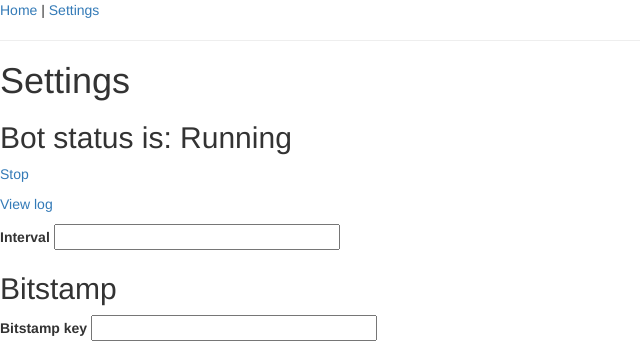
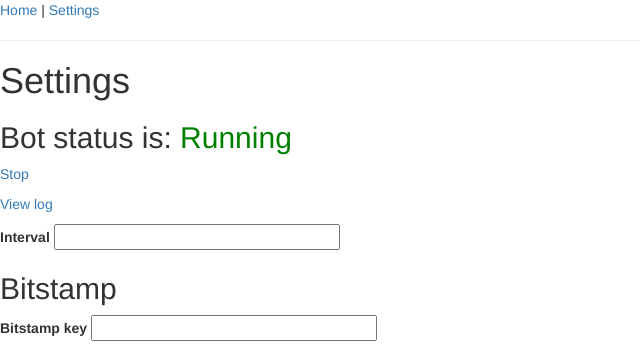
Before and after one commit to hathehuyen/diginetbot, a Flask app: template frontend/templates/settings.html in a window 1280 px wide. Shown: the top 345 px of the page, without its empty margins (0-640 px from the left). Run offline with Flask 2, Linux system fonts and the light colour scheme; the template is opened without the code that fills it: values that come from a table or form of the project are taken from there, most other values are stand-ins (such as "Sample title", 1, 10 or a date in 2020); some libraries are stand-ins or nearby versions.

Commit message:
Status running with green color

```diff
--- a/frontend/templates/settings.html
+++ b/frontend/templates/settings.html
@@ -4,7 +4,8 @@
     <h1>Settings</h1>
     <form action="" method="post">
         {{ form.hidden_tag() }}
-        <h2>Bot status is: {{ bot_status }}</h2>
+        <h2>Bot status is: {% if bot_status == "Running" %}<font color="green">{% endif %}{{ bot_status }}
+        {% if bot_status == "Running" %}</font>{% endif %}</h2>
         {% if bot_status == "Running" %}
         <p><a href="stop?user={{ username }}">Stop</a></p>
         <p><a href="log?user={{ username }}">View log</a></p>
```
